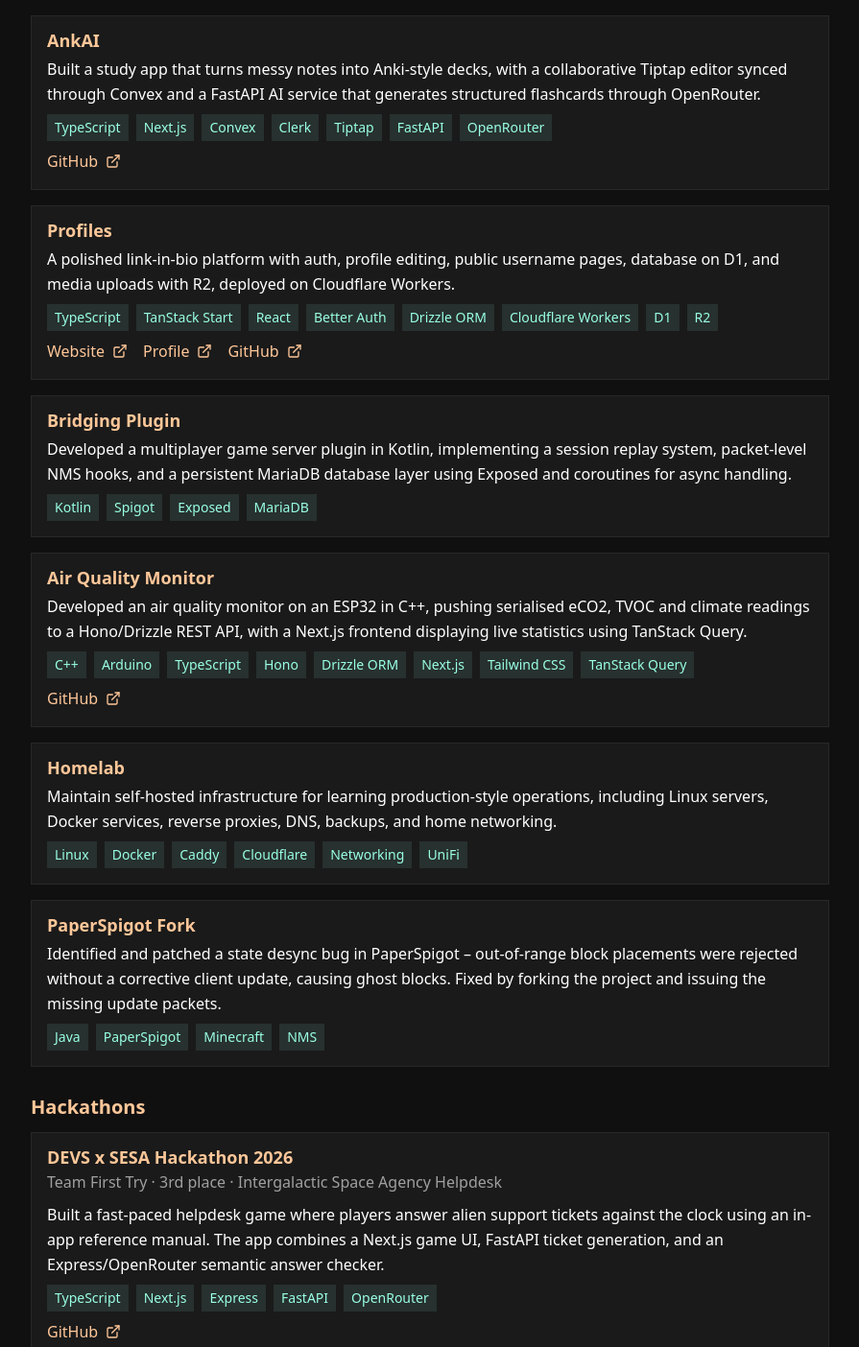
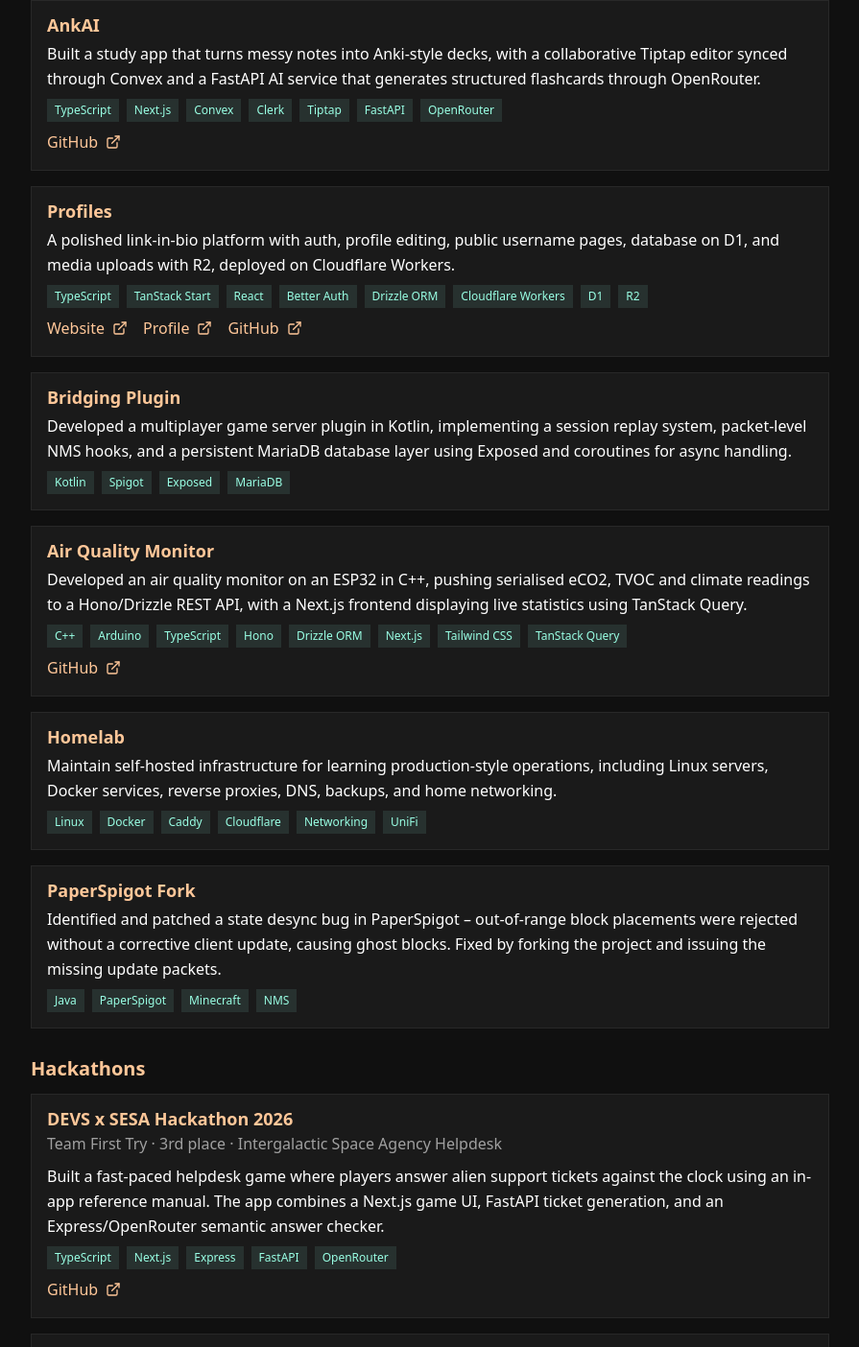
Before and after one commit to jameblai/jamesblair.nz, an Astro site: page / in a window 1280 px wide. Shown: the part 979-2383 px from the top of the page at 96% size, without its empty margins (192-1087 px from the left). Built offline with nearby package versions, Linux system fonts and the light colour scheme; Astro itself is replaced by a stand-in of ours.

Commit message:
Decrease badge text size

```diff
--- a/src/components/HackathonCard.astro
+++ b/src/components/HackathonCard.astro
@@ -32,7 +32,7 @@
   <ul class="flex flex-wrap gap-2">
     {
       hackathon.tech.map((item) => (
-        <li class="bg-string/10 text-string hover:bg-string/15 px-2 py-1 font-mono text-sm transition-colors duration-200">
+        <li class="bg-string/10 text-string hover:bg-string/15 px-2 py-1 font-mono text-xs transition-colors duration-200">
           {item}
         </li>
       ))
--- a/src/components/ProjectCard.astro
+++ b/src/components/ProjectCard.astro
@@ -19,7 +19,7 @@
     !!project.tech?.length && (
       <ul class="flex flex-wrap gap-2">
         {project.tech.map((item) => (
-          <li class="bg-string/10 text-string hover:bg-string/15 px-2 py-1 font-mono text-sm transition-colors duration-200">
+          <li class="bg-string/10 text-string hover:bg-string/15 px-2 py-1 font-mono text-xs transition-colors duration-200">
             {item}
           </li>
         ))}
```
